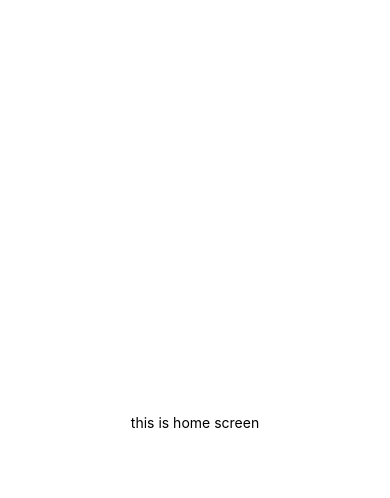
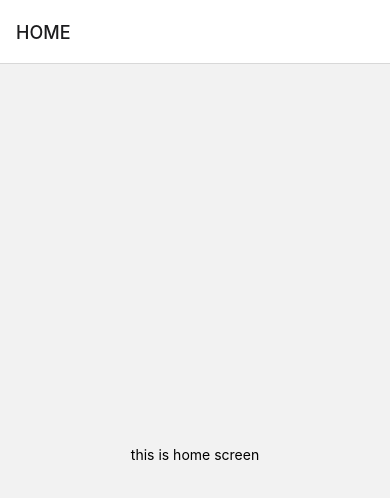
Before and after one commit to isharadilshan/empite-test, a React Native app: screen / in a window 390 px wide. Shown: the top 498 px of the page. Built offline with nearby package versions, Linux system fonts and the light colour scheme.

Commit message:
setting up react navigation

```diff
--- a/index.js
+++ b/index.js
@@ -3,7 +3,7 @@
  */
 
 import {AppRegistry} from 'react-native';
+import {name as appName} from './app.json';
 import App from './src/App';
-import {name as appName} from './app.json';
 
 AppRegistry.registerComponent(appName, () => App);
--- a/src/App.js
+++ b/src/App.js
@@ -1,9 +1,10 @@
+import 'react-native-gesture-handler';
 import React from 'react';
 import type {Node} from 'react';
-import HomeScreen from './screens/HomeScreen';
+import Routes from './routes';
 
 const App: () => Node = () => {
-  return <HomeScreen />;
+  return <Routes />;
 };
 
 export default App;
--- /dev/null
+++ b/src/routes/index.js
@@ -0,0 +1,19 @@
+import React from 'react';
+import {NavigationContainer} from '@react-navigation/native';
+import {createStackNavigator} from '@react-navigation/stack';
+import HomeScreen from '../screens/HomeScreen';
+import {HOME} from './route-paths';
+
+const Stack = createStackNavigator();
+
+const Routes = () => {
+  return (
+    <NavigationContainer>
+      <Stack.Navigator>
+        <Stack.Screen name={HOME} component={HomeScreen} />
+      </Stack.Navigator>
+    </NavigationContainer>
+  );
+};
+
+export default Routes;
--- /dev/null
+++ b/src/routes/route-paths.js
@@ -0,0 +1 @@
+export const HOME = 'HOME';
```
Also changed, not shown: package.json (+6 -1 lines), 2 other files (tests, documents, lock files or other folders).
